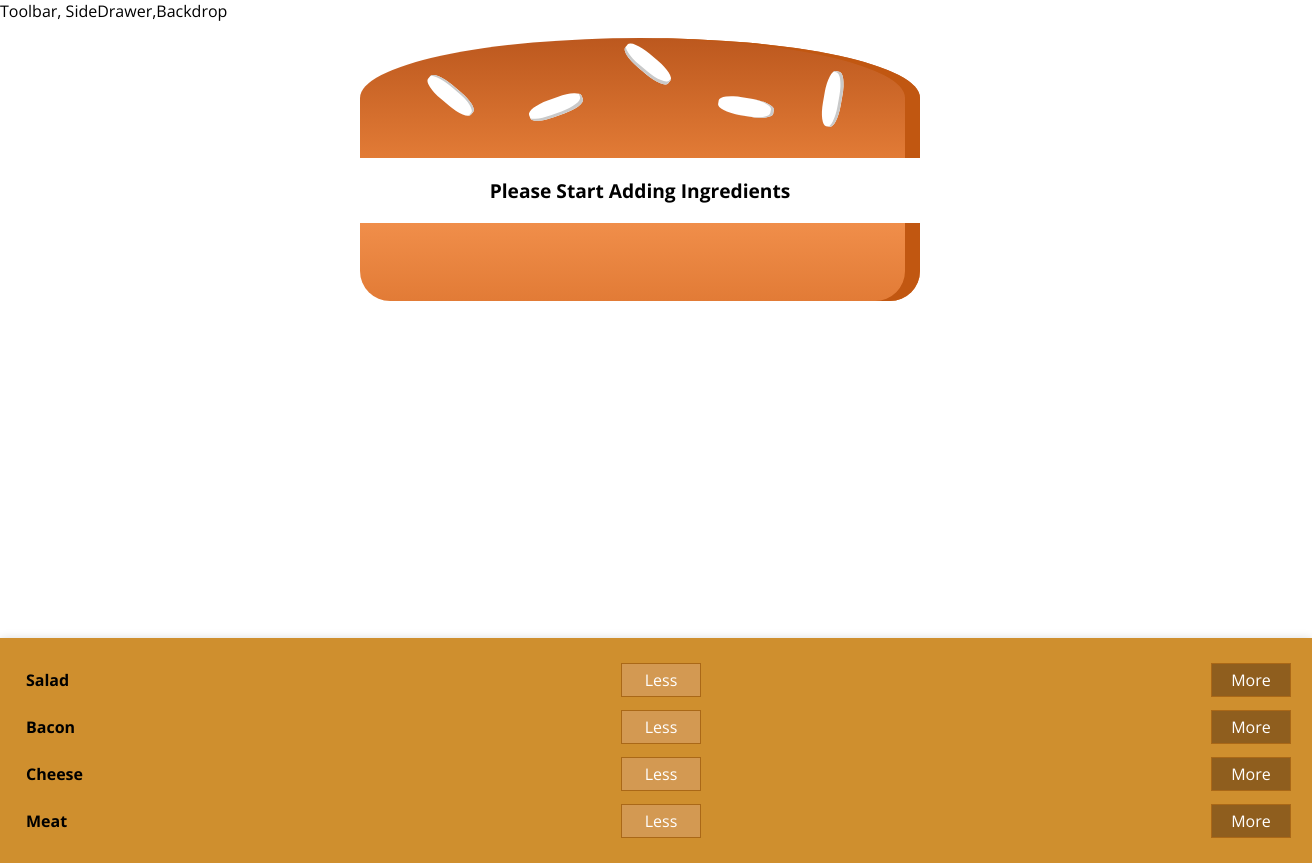
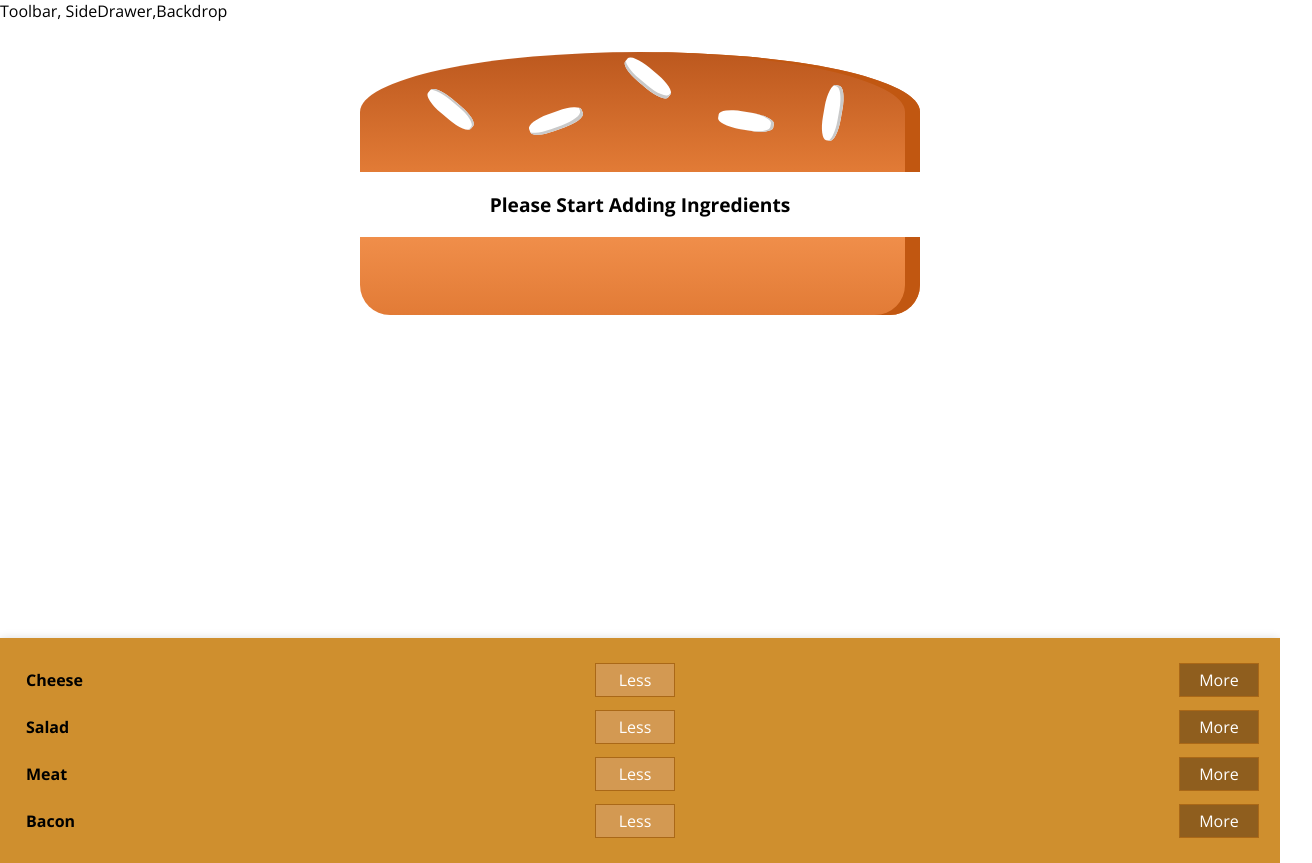
Before and after one commit to kubasulek2/burger-react, a React (Create React App) app: page / in a window 1280 px wide. Shown: the whole page, 1312 px wide, since content can reach past the window. Built offline with nearby package versions, Linux system fonts and the light colour scheme.

Commit message:
burger ingredients adding and substracting

```diff
--- a/src/components/Burger/BuildControls/BuildControl/BuildControl.js
+++ b/src/components/Burger/BuildControls/BuildControl/BuildControl.js
@@ -5,8 +5,8 @@ const buildControl = (props) => {
 	return (
 		<div className={styles.BuildControl}>
 			<div className={styles.Label}>{props.label}</div>
-			<button className={styles.Less}>Less</button>
-			<button className={styles.More}>More</button>
+			<button className={styles.Less} onClick={props.removed}>Less</button>
+			<button className={styles.More} onClick={props.added}>More</button>
 		</div>
 	);
 }
--- a/src/components/Burger/BuildControls/BuildControls.js
+++ b/src/components/Burger/BuildControls/BuildControls.js
@@ -4,18 +4,24 @@ import BuildControl from './BuildControl/BuildControl';
 
 const buildControls = (props) => {
 
-	const controls = Object.keys(props.ingredients).map((el) => {
-		return{
-			type: el.charAt(0).toUpperCase() + el.slice(1)
-		};
-	});
+	const controls = [
+		{ label: 'Cheese', type: 'cheese'},
+		{ label: 'Salad', type: 'salad'},
+		{ label: 'Meat', type: 'meat'},
+		{ label: 'Bacon', type: 'bacon'}
+	];
+
 
 
 
 	return (
 		<div className={styles.BuildControls}>
 			{controls.map(ctrl => (
-				<BuildControl key={ctrl.type} label={ctrl.type}/>
+				<BuildControl
+					added={()=>props.ingredientAdded(ctrl.type)}
+					removed={()=>props.ingredientRemoved(ctrl.type)}
+					key={ctrl.label}
+					label={ctrl.label}/>
 			))}
 		</div>
 	);
--- a/src/components/Burger/Burger.js
+++ b/src/components/Burger/Burger.js
@@ -12,17 +12,17 @@ const burger = (props) => {
 
 	let ingredients = Object.keys(props.ingredients)
 		.map((key) => {
-			let type = key.charAt(0).toUpperCase() + key.slice(1);
+			let className = key.charAt(0).toUpperCase() + key.slice(1);
 
 			if (key.includes('-')) {
-				type = type.replace(/-/g, '');
-				type = type.split('');
-				type[key.indexOf('-')] = type[key.indexOf('-')].toUpperCase();
-				type = type.join('');
+				className = className.replace(/-/g, '');
+				className = className.split('');
+				className[key.indexOf('-')] = className[key.indexOf('-')].toUpperCase();
+				className = className.join('');
 			}
 
 			return [...Array(props.ingredients[key])]
-				.map((_, i) => <BurgerIngredient key={key + i} type={type} />);
+				.map((_, i) => <BurgerIngredient key={key + i} className={className} />);
 
 		})
 		.reduce((prev,next) => prev.concat(next));
@@ -36,9 +36,9 @@ const burger = (props) => {
 
 	return (
 		<div className={styles.Burger}>
-			<BurgerIngredient type='BreadTop'/>
+			<BurgerIngredient className='BreadTop'/>
 			{ingredients}
-			<BurgerIngredient type='BreadBottom' />
+			<BurgerIngredient className='BreadBottom' />
 
 		</div>
 	);
--- a/src/components/Burger/Burger.module.css
+++ b/src/components/Burger/Burger.module.css
@@ -2,7 +2,7 @@
 	width: 100%;
 	margin: auto;
 	height: 250px;
-	/* overflow: scroll; */
+	overflow: scroll;
 	text-align: center;
 	font-weight: bold;
 	font-size: 1.2rem;
--- a/src/components/Burger/BurgerIngredient/BurgerIngredient.js
+++ b/src/components/Burger/BurgerIngredient/BurgerIngredient.js
@@ -5,12 +5,12 @@ import styles from './BurgerIngredient.module.css';
 
 const burgerIngredient = (props) => {
 
-	let ingredient = props.type ? <div className={styles[props.type]}></div> : null;
+	let ingredient = props.className ? <div className={styles[props.className]}></div> : null;
 
-	if (props.type === 'BreadTop')
+	if (props.className === 'BreadTop')
 	{
 		ingredient = (
-			<div className={styles[props.type]}>
+			<div className={styles[props.className]}>
 				<div className={styles.Seeds1}></div>
 				<div className={styles.Seeds2}></div>
 			</div>
@@ -23,7 +23,7 @@ const burgerIngredient = (props) => {
 	return ingredient;
 };
 burgerIngredient.propTypes = {
-	type: PropTypes.string.isRequired
+	className: PropTypes.string.isRequired
 };
 
 export default burgerIngredient;
--- a/src/containers/BurgerBuilder/BurgerBuilder.js
+++ b/src/containers/BurgerBuilder/BurgerBuilder.js
@@ -2,6 +2,13 @@ import React, { Component } from 'react';
 import Aux from '../../hoc/Aux';
 import Burger from '../../components/Burger/Burger';
 import BuildControls from '../../components/Burger/BuildControls/BuildControls';
+
+const INGREDIENT_PRICES = {
+	salad: 0.5,
+	bacon: 0.5,
+	cheese: .4,
+	meat: 1.3
+};
 
 class BurgerBuilder extends Component {
 
@@ -11,14 +18,50 @@ class BurgerBuilder extends Component {
 			bacon: 0,
 			cheese: 0,
 			meat: 0
-		}
+		},
+		totalPrice: 4
+	};
+
+	addIngredientHandler = (type) => {
+
+
+		const oldCount = this.state.ingredients[type];
+		const updateCount = oldCount + 1;
+		const updatedIngredients = {...this.state.ingredients};
+
+		updatedIngredients[type] = updateCount;
+
+		const priceAddition = INGREDIENT_PRICES[type];
+		const oldPrice = this.state.totalPrice;
+		const newPrice = oldPrice + priceAddition;
+
+		this.setState({totalPrice: newPrice, ingredients: updatedIngredients});
+
+
 	}
+
+	removeIngredientHandler = (type) => {
+		const oldCount = this.state.ingredients[type];
+		const updateCount = oldCount  -1;
+		const updatedIngredients = { ...this.state.ingredients };
+
+		updatedIngredients[type] = updateCount;
+
+		const priceSubtraction = INGREDIENT_PRICES[type];
+		const oldPrice = this.state.totalPrice;
+		const newPrice = oldPrice - priceSubtraction;
+		this.setState({ totalPrice: newPrice, ingredients: updatedIngredients });
+	}
+
 
 	render() {
 		return (
 			<Aux>
 				<Burger ingredients={this.state.ingredients}/>
-				<BuildControls ingredients={this.state.ingredients}/>
+				<BuildControls
+					ingredientAdded={this.addIngredientHandler}
+					ingredientRemoved={this.removeIngredientHandler}
+					ingredients={this.state.ingredients}/>
 			</Aux>
 		);
 	}
--- a/src/index.css
+++ b/src/index.css
@@ -5,3 +5,6 @@ body {
   -webkit-font-smoothing: antialiased;
   -moz-osx-font-smoothing: grayscale;
 }
+*{
+	box-sizing: border-box;
+}
```
